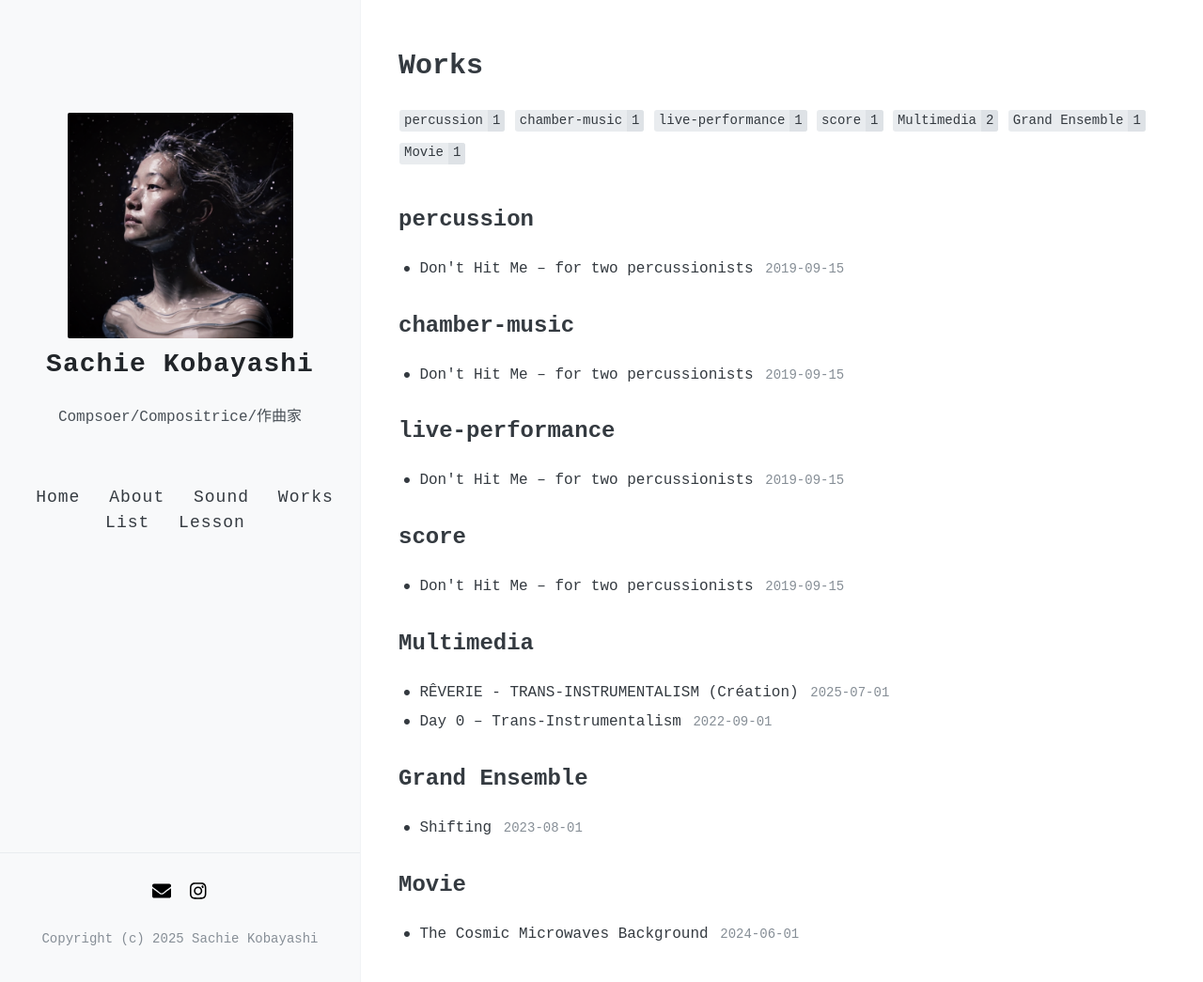
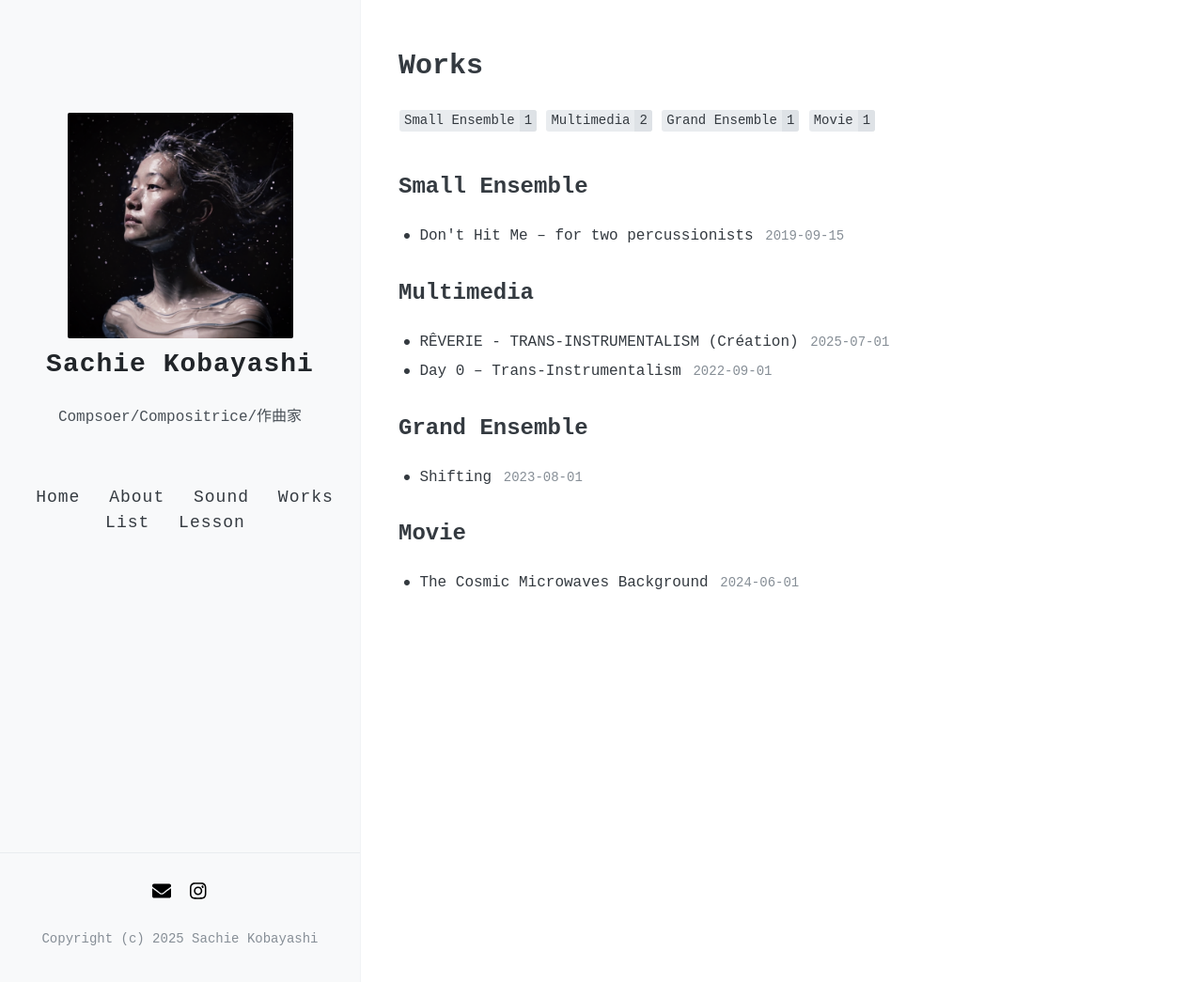
Before and after one commit to kbys88/kbys88.github.io, a Jekyll site: the page built from tags/index.html, in a window 1280 px wide and 1047 px high. Shown: the whole window at 94% size. Built offline with Jekyll 4.4.1, drawn with Linux system fonts in a browser that asks for light colours; nearby versions of some CDN libraries.

Commit message:
Update 2019-09-15-Don't Hit Me – for two percussionists.md

```diff
--- a/_posts/2019-09-15-Don't Hit Me – for two percussionists.md
+++ b/_posts/2019-09-15-Don't Hit Me – for two percussionists.md
@@ -2,7 +2,7 @@
 layout: post
 title: Don't Hit Me – for two percussionists
 date: 2019-9-15
-tags: [percussion, chamber-music, live-performance, score]
+tags: [Small Ensemble]
 ---
 
 [![Don't Hit Me – excerpt (YouTube)](https://img.youtube.com/vi/fjrhLMT3Ctk/maxresdefault.jpg)](https://www.youtube.com/watch?v=fjrhLMT3Ctk)
```
